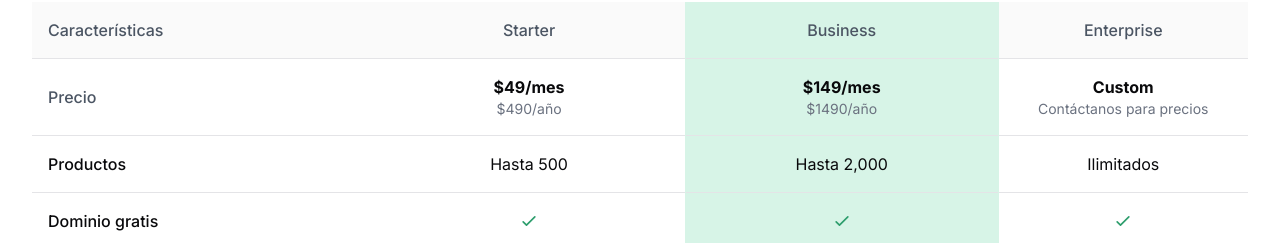
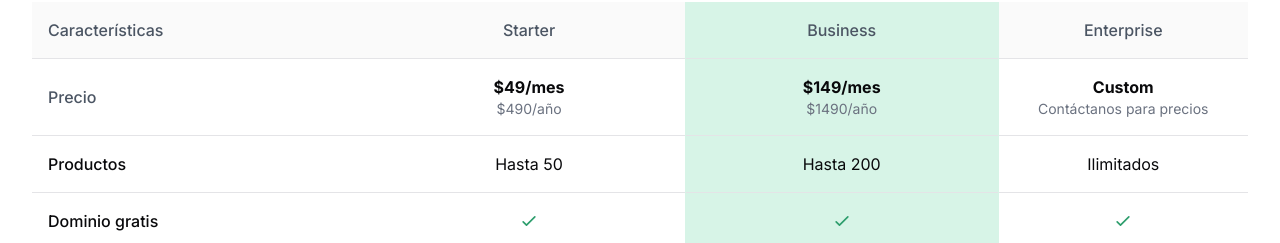
Before and after one commit to TheAngelNerozzi/walinz, a Next.js app: page /precios/compare-plans in a window 1280 px wide. Shown: the part 222-465 px from the top of the page. Built offline with nearby package versions, Linux system fonts and the light colour scheme.

Commit message:
page.tsx

```diff
--- a/src/app/precios/compare-plans/page.tsx
+++ b/src/app/precios/compare-plans/page.tsx
@@ -39,8 +39,8 @@ export default function ComparePlansPage() {
           <tbody>
             <tr className="border-b hover:bg-gray-50">
               <td className="p-4 font-medium">Productos</td>
-              <td className="p-4 text-center">Hasta 500</td>
-              <td className="p-4 text-center bg-[hsl(var(--walinz-primary-light))] border-x border-[hsl(var(--walinz-primary-light))]">Hasta 2,000</td>
+              <td className="p-4 text-center">Hasta 50</td>
+              <td className="p-4 text-center bg-[hsl(var(--walinz-primary-light))] border-x border-[hsl(var(--walinz-primary-light))]">Hasta 200</td>
               <td className="p-4 text-center">Ilimitados</td>
             </tr>
             <tr className="border-b hover:bg-gray-50">
```
